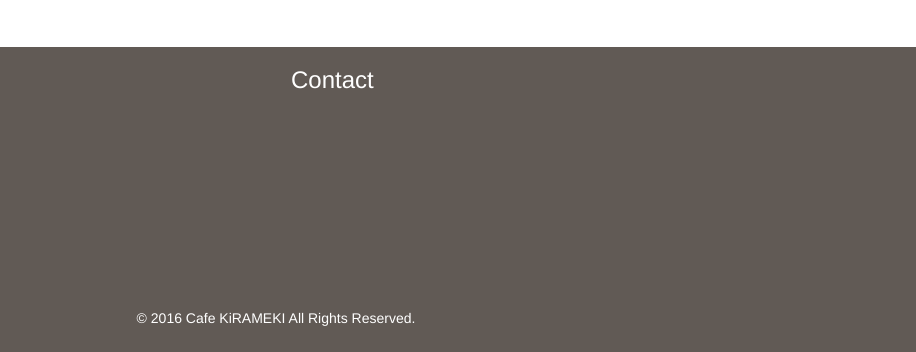
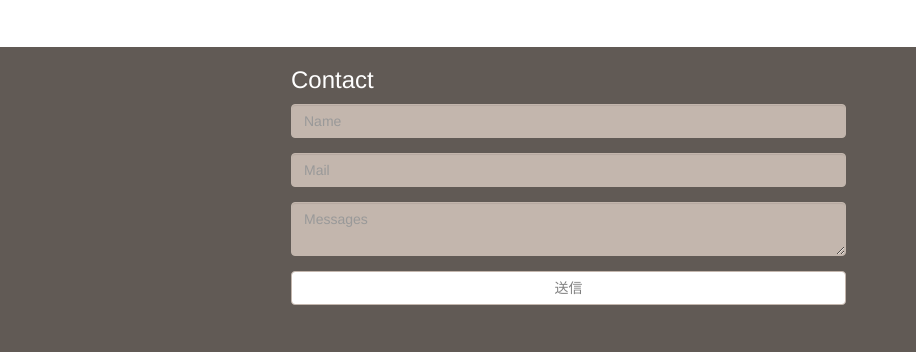
Before and after one commit to tomohiro-isobe/Webpage, a plain HTML site: page index.html in a window 1280 px wide. Shown: the part 1502-1854 px from the top of the page, 364-1280 px from the left. Drawn offline with nearby package versions, Linux system fonts and the light colour scheme.

Commit message:
add_form

```diff
--- a/index.html
+++ b/index.html
@@ -130,6 +130,23 @@
           <div class="row">
             <div class="col-sm-6 col-sm-push-6">
               <h3>Contact</h3>
+              <form>
+                <div class="form-group">
+                  <input type="text" class="form-control" id="name" placeholder="Name">
+                </div>
+
+                <div class="form-group">
+                  <input type="email" class="form-control" id="email" placeholder="Mail">
+                </div>
+
+                <div class="form-group">
+                  <textarea class="form-control" id="textarea" placeholder="Messages"></textarea>
+                </div>
+
+                <input type="submit" class="btn btn-muted btn-block" value="送信">
+              </form>
+
+
             </div>
             <div class="col-sm-6 col-sm-pull-6">
               <section>
--- a/main.css
+++ b/main.css
@@ -83,3 +83,8 @@ img {
     margin-left: auto;
     margin-right: auto;
 }
+
+#footer form .btn {
+  background-color: white;
+  color: #808080;
+}
```
